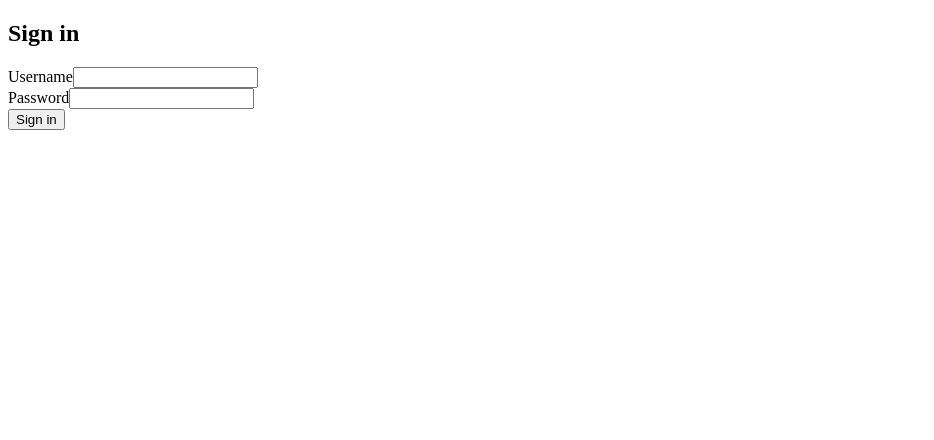
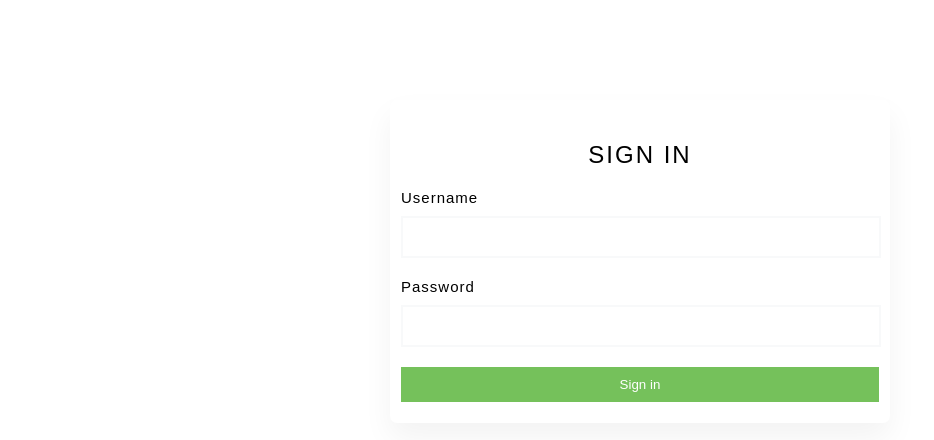
Before and after one commit to esdp-mern/tourism-platform-concept, a React (Create React App) app in the folder frontend/: page /login in a window 1280 px wide. Shown: the top 440 px of the page, without its empty margins (0-934 px from the left). Built offline with nearby package versions, Linux system fonts and the light colour scheme.

Commit message:
TPC-8: imports are renamed

```diff
--- a/frontend/src/App.tsx
+++ b/frontend/src/App.tsx
@@ -2,6 +2,7 @@
 import { useAppSelector } from "./app/hook";
 import useRoutes from "./routes";
 import Layout from "./components/Layout/Layout";
+import "./App.css";
 
 const App = () => {
   const { user } = useAppSelector((state) => state.users);
--- a/frontend/src/routes.tsx
+++ b/frontend/src/routes.tsx
@@ -1,15 +1,15 @@
 import React from "react";
 import { Navigate, Route, Routes } from "react-router-dom";
-import Signup from "./containers/RegisterPage/RegisterPage";
-import Login from "./containers/SignUpPage/SignInPage";
+import RegisterPage from "./containers/RegisterPage/RegisterPage";
+import SignInPage from "./containers/SignUpPage/SignInPage";
 
 const useRoutes = (isAuthenticated: boolean) => (
   <Routes>
     {/* Route for everything */}
     {!isAuthenticated ? (
       <>
-        <Route path="/signup" element={<Signup />} />
-        <Route path="/login" element={<Login />} />
+        <Route path="/signup" element={<RegisterPage />} />
+        <Route path="/login" element={<SignInPage />} />
         <Route path="*" element={<Navigate to="/login" />} />
       </>
     ) : (
```
